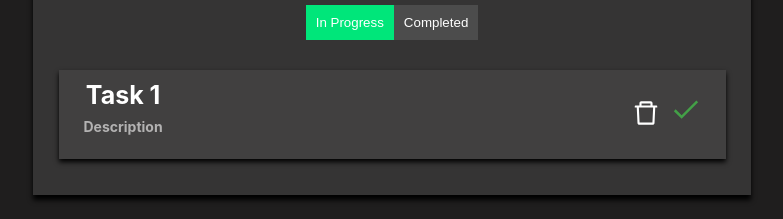
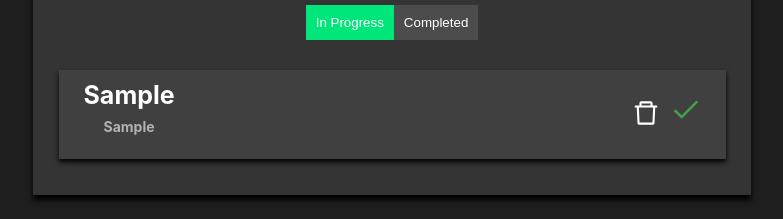
Before and after one commit to jeromesteve202/swe632-protoype, a React (Create React App) app: page / in a window 1280 px wide. Both pictures are taken after typing "Sample", "Sample" into the empty fields and a click on the button "Add". Shown: the part 241-460 px from the top of the page, without its empty margins (248-1031 px from the left). Built offline with nearby package versions, Linux system fonts and the light colour scheme.

Commit message:
adding more changes

```diff
--- a/src/App.js
+++ b/src/App.js
@@ -1,12 +1,37 @@
 import logo from './logo.svg';
 import './App.css';
-import { useState } from 'react';
+import { useEffect, useState } from 'react';
 import { AiOutlineDelete } from "react-icons/ai";
 import { FcCheckmark } from "react-icons/fc";
 
 function App() {
 
-  const [isCompleteScreen, setCompleteScreen] = useState(false)
+  const [isCompleteScreen, setCompleteScreen] = useState(false);
+  const [allAssignments, setAssignments] = useState([]);
+  const [newTitle, setNewTitle] = useState("");
+  const [newDescription, setNewDescription] = useState("");
+
+  const handleAddAssignment = () => {
+    let newAssignmentItem = {
+      title: newTitle,
+      description: newDescription
+    }
+
+    let updatedAssignmentsArray = [...allAssignments];
+    updatedAssignmentsArray.push(newAssignmentItem);
+
+    setAssignments(updatedAssignmentsArray);
+
+    localStorage.setItem('assignmentList', JSON.stringify(updatedAssignmentsArray))
+  }
+
+  useEffect(() => {
+    let savedAssignments = JSON.parse(localStorage.getItem('assignmentList'));
+
+    if (savedAssignments) {
+      setAssignments(savedAssignments);
+    }
+  }, [])
 
   return (
     <div className="App">
@@ -17,14 +42,14 @@
           <div className='assignment-input'>
             <div className='assignment-input-item'>
               <label>Title</label>
-              <input type="text" placeholder="What's the assignment name?" />
+              <input type="text" value={newTitle} onChange={(e) => setNewTitle(e.target.value)} placeholder="What's the assignment name?" />
             </div>
             <div className='assignment-input-item'>
               <label>Description</label>
-              <input type="text" placeholder="What's the assignment description?" />
+              <input type="text" value={newDescription} onChange={(e) => setNewDescription(e.target.value)} placeholder="What's the assignment description?" />
             </div>
             <div className='assignment-input-item'>
-              <button type='button' className='primary-button'>Add</button>
+              <button type='button' onClick={handleAddAssignment} className='primary-button'>Add</button>
             </div>
           </div>
 
@@ -34,18 +59,27 @@
           </div>
 
           <div className='assignment-list'>
-            <div className='assignment-list-item'>
-              <div>
-                <h3>Task 1</h3>
-                <p>Description</p>
+
+            {allAssignments.map((item, index) => (
+              <div className='assignment-list-item' key={index}>
+                <div>
+                  <h3>{item.title}</h3>
+                  <p>{item.description}</p>
+
+                </div>
+                <div>
+                  <AiOutlineDelete
+                    title="Delete?"
+                    className="icon"
+                  />
+                  <FcCheckmark
+                    title="Completed?"
+                    className=" check-icon"
+                  />
+                </div>
               </div>
-
-              <div>
-                <AiOutlineDelete className='icon'/>
-                <FcCheckmark className='check-icon'/>
-              </div>
+            ))}
             </div>
-          </div>
         </div>
       </h1>
     </div>
```
Also changed, not shown: 2 other files (tests, documents, lock files or other folders).
